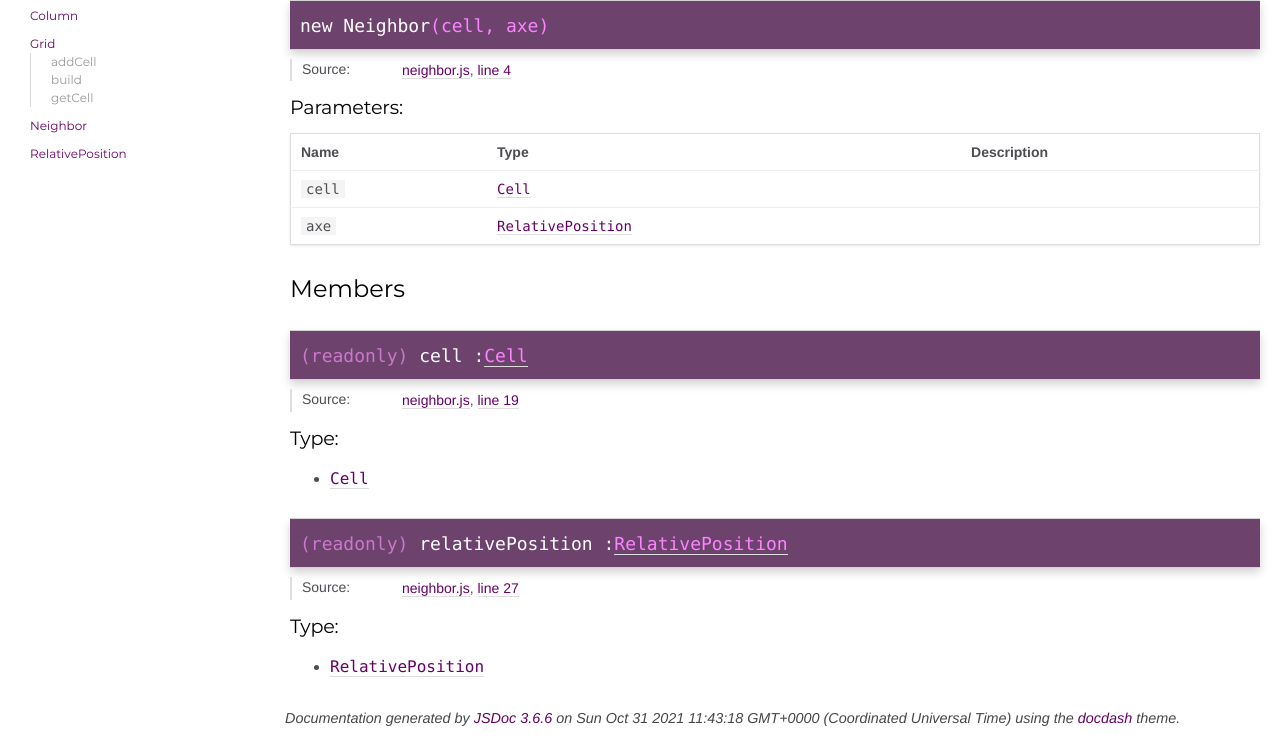
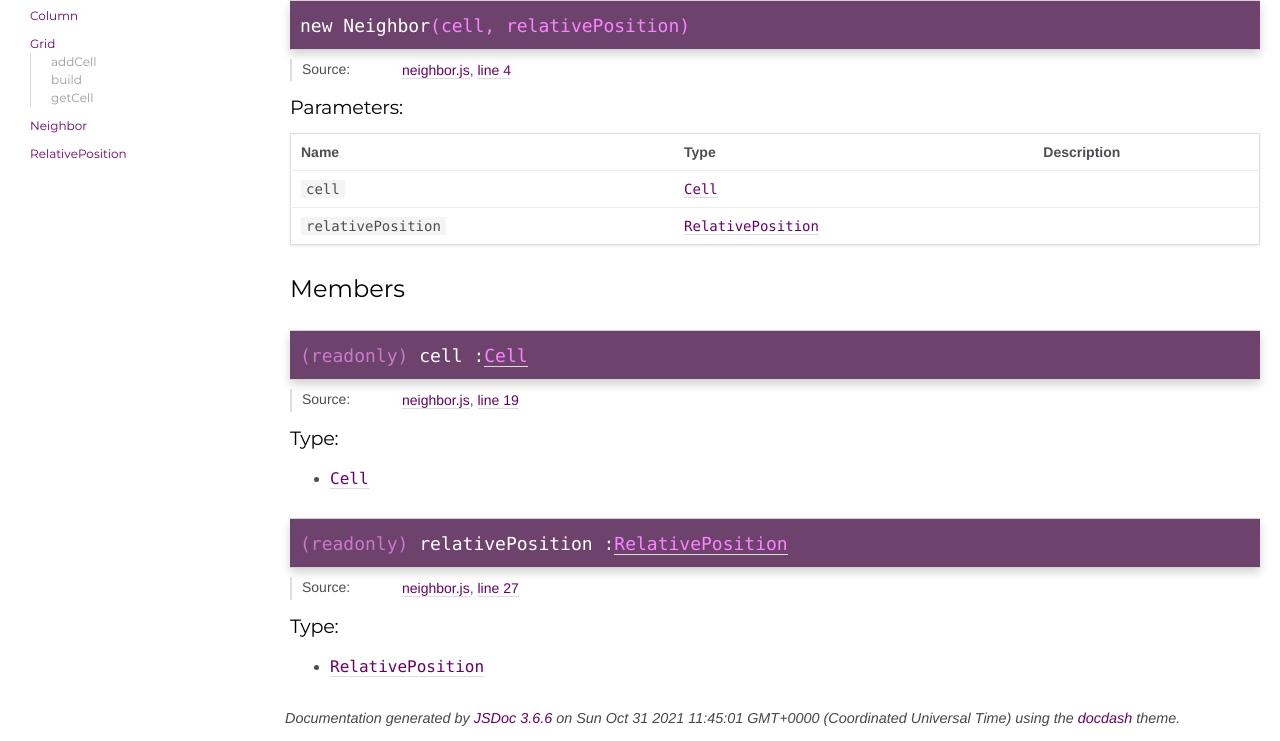
Before and after one commit to thoughtsunificator/grid, a plain HTML site: page Neighbor.html in a window 1280 px wide. Shown: the part 200-941 px from the top of the page. Drawn offline with Linux system fonts and the light colour scheme.

Commit message:
Update gh-pages to output generated at 7da8941

```diff
--- a/Neighbor.html
+++ b/Neighbor.html
@@ -61,7 +61,7 @@
 
 
 
-    <h4 class="name" id="Neighbor"><span class="type-signature"></span>new Neighbor<span class="signature">(cell, axe)</span><span class="type-signature"></span></h4>
+    <h4 class="name" id="Neighbor"><span class="type-signature"></span>new Neighbor<span class="signature">(cell, relativePosition)</span><span class="type-signature"></span></h4>
 
 
 
@@ -170,7 +170,7 @@
 
         <tr>
 
-                <td class="name"><code>axe</code></td>
+                <td class="name"><code>relativePosition</code></td>
 
 
             <td class="type">
@@ -390,7 +390,7 @@
 <br class="clear">
 
 <footer>
-    Documentation generated by <a href="https://github.com/jsdoc3/jsdoc">JSDoc 3.6.6</a> on Sun Oct 31 2021 11:43:18 GMT+0000 (Coordinated Universal Time) using the <a href="https://github.com/clenemt/docdash">docdash</a> theme.
+    Documentation generated by <a href="https://github.com/jsdoc3/jsdoc">JSDoc 3.6.6</a> on Sun Oct 31 2021 11:45:01 GMT+0000 (Coordinated Universal Time) using the <a href="https://github.com/clenemt/docdash">docdash</a> theme.
 </footer>
 
 <script>prettyPrint();</script>
```
Also changed, not shown: Cell.html (+1 -1 lines), Column.html (+1 -1 lines), Grid.html (+1 -1 lines), RelativePosition.html (+1 -1 lines), cell.js.html (+1 -1 lines), column.js.html (+1 -1 lines), grid.js.html (+1 -1 lines), index.html (+1 -1 lines), neighbor.js.html (+2 -2 lines), relative-position.js.html (+1 -1 lines).
